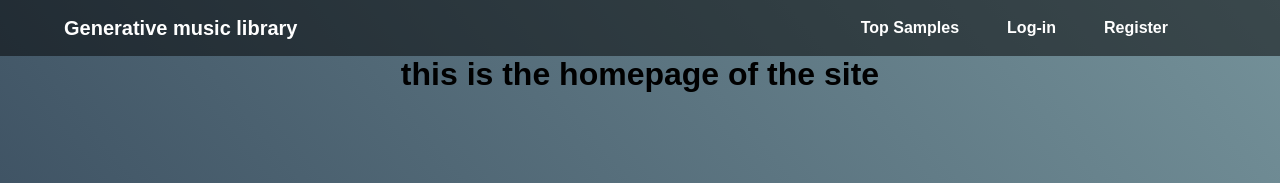
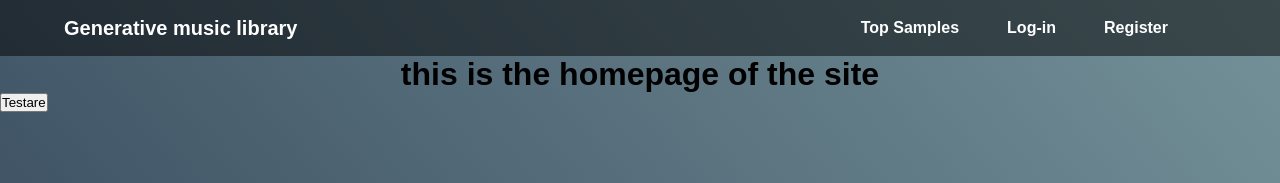
Before and after one commit to BudiGabe/Generative-Music-Library, a React (Create React App) app in the folder react-test/: page / in a window 1280 px wide. Shown: the top 183 px of the page. Built offline with nearby package versions, Linux system fonts and the light colour scheme; what @magenta/music would draw is missing.

Commit message:
incercare upload_sample incomplet

```diff
--- a/react-test/src/components/Test_button.jsx
+++ b/react-test/src/components/Test_button.jsx
@@ -1,17 +1,16 @@
 import React from 'react';
 import {upload_sample} from "../Services/magenta-service";
 import {play_sample} from "../Services/magenta-service";
-import {Button} from "@mui/material";
 
 function Test_button(){
 
     //return upload_sample("testare.mid");
     return(
-        <Button onClick={() => {
-         //   console.log(upload_sample("testare.mid"));
+        <button type="button" value="testare" onClick={() => {
+           console.log(upload_sample("testare.mid"));
         }}>
-
-        </Button>
+            Testare
+        </button>
     )
 }
 
```
